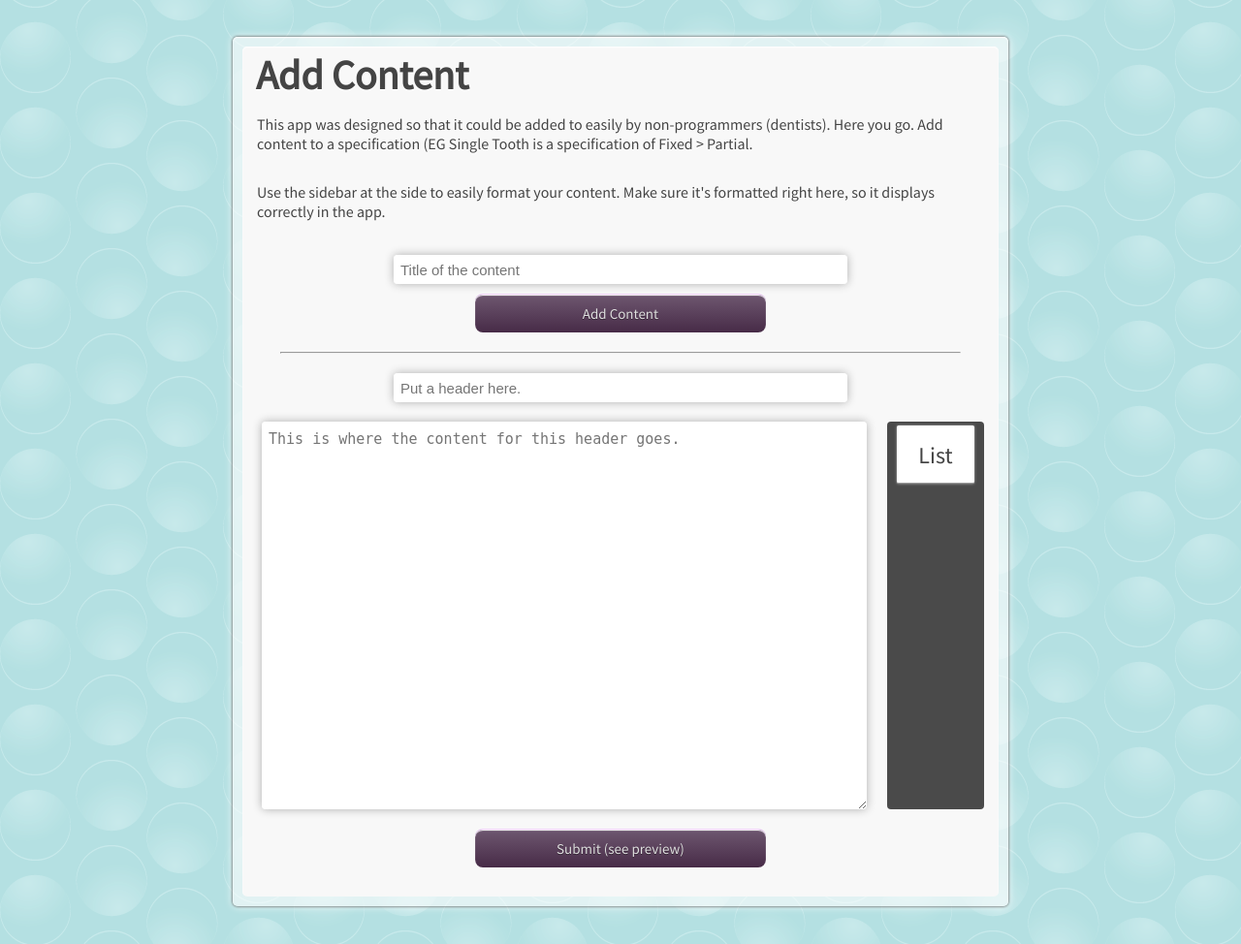
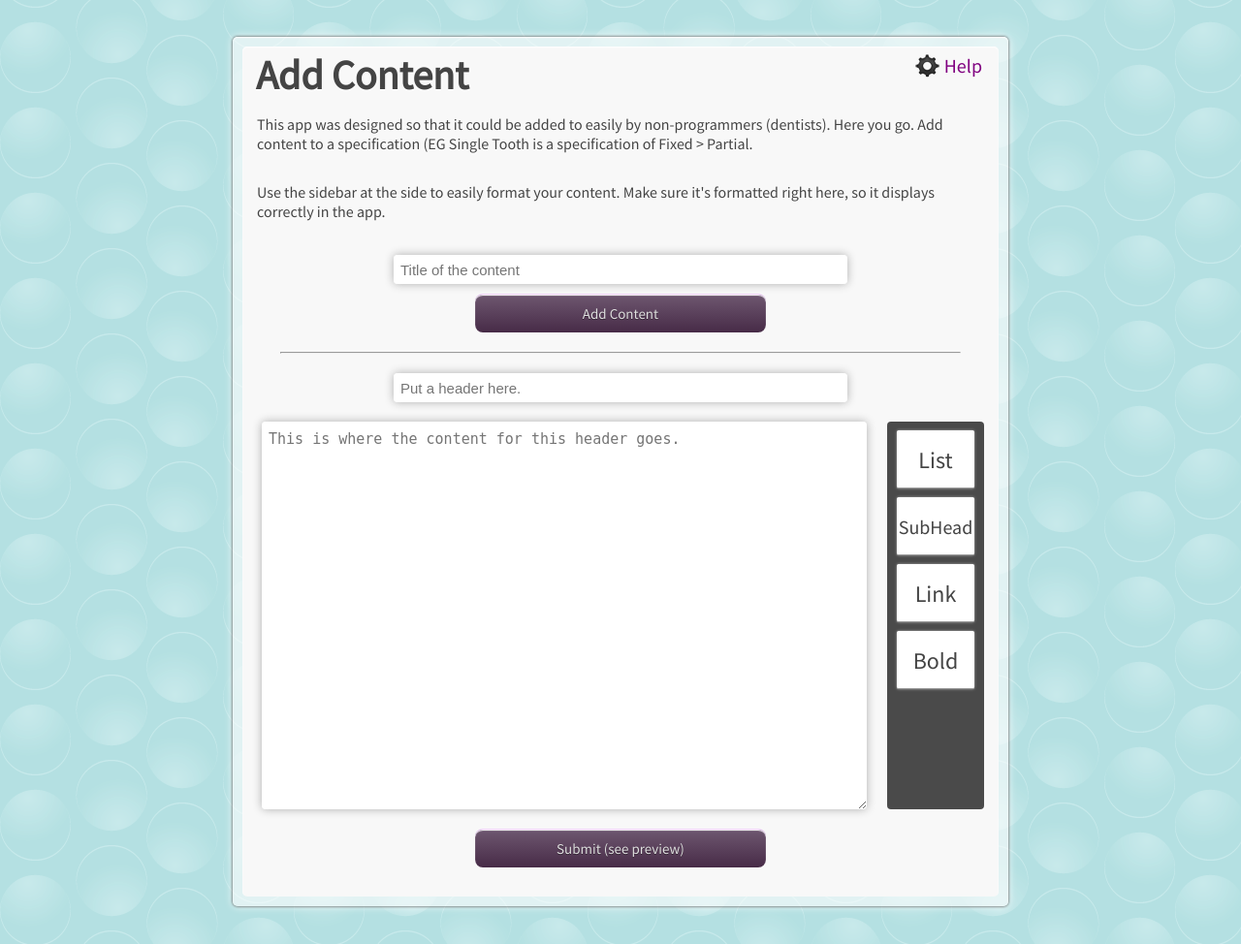
Before and after one commit to sampurcell93/Dental-App, a PHP site: page /CMS/index.php in a window 1280 px wide. Shown: the whole page at 97% size. Run offline with PHP 8.4, Linux system fonts and the light colour scheme; some libraries are stand-ins or nearby versions.

Commit message:
GUI work on CMS

```diff
--- a/CMS/css/style.css
+++ b/CMS/css/style.css
@@ -78,12 +78,12 @@ textarea, input[type="text"] {
   outline: none;
   margin: 20px;
   border: none;
-  max-width: 90%;
+  max-width: 80%;
   height: 400px;
   float: left; }
   textarea:focus, input[type="text"]:focus {
-    -webkit-box-shadow: 0px 0px 10px #313131;
-    box-shadow: 0px 0px 10px #313131; }
+    -webkit-box-shadow: 0px 0px 6px 0px #313131;
+    box-shadow: 0px 0px 6px 0px #313131; }
 
 input[type="text"] {
   float: none;
@@ -147,7 +147,7 @@ hr {
   background: rgba(0, 0, 0, 0.7);
   -webkit-border-radius: 4px;
   border-radius: 4px; }
-  .console .createList {
+  .console li {
     cursor: pointer;
     background: #d9d9d9;
     /* Old browsers */
@@ -171,7 +171,7 @@ hr {
     border-bottom: 1px solid #999;
     display: block;
     width: 80%;
-    margin: 4px auto;
+    margin: 9px auto;
     -webkit-border-radius: 2px;
     border-radius: 2px;
     height: 60px;
@@ -179,3 +179,54 @@ hr {
     text-align: center;
     line-height: 60px;
     font-size: 120%; }
+  .console .createSub {
+    font-size: 100%; }
+
+.help {
+  position: absolute;
+  top: 7px;
+  right: 17px;
+  background: url(../gear.png) no-repeat 0px 0px;
+  cursor: pointer;
+  overflow: visible;
+  padding-left: 30px; }
+
+aside {
+  z-index: 1000;
+  position: fixed;
+  pointer-events: none;
+  width: 500px;
+  display: block;
+  left: 50%;
+  padding: 17px 17px 17px 20px;
+  top: 100px;
+  display: none;
+  margin-left: -250px;
+  background: #d9d9d9;
+  /* Old browsers */
+  background: -moz-linear-gradient(top, white 0%, #e5e5e5 100%);
+  /* FF3.6+ */
+  background: -webkit-gradient(linear, left top, left bottom, color-stop(0%, white), color-stop(100%, #e5e5e5));
+  /* Chrome,Safari4+ */
+  background: -webkit-linear-gradient(top, white 0%, #e5e5e5 100%);
+  /* Chrome10+,Safari5.1+ */
+  background: -o-linear-gradient(top, white 0%, #e5e5e5 100%);
+  /* Opera 11.10+ */
+  background: -ms-linear-gradient(top, white 0%, #e5e5e5 100%);
+  /* IE10+ */
+  background: linear, to bottom, white 0%, #e5e5e5 100%;
+  /* W3C */
+  filter: progid:DXImageTransform.Microsoft.gradient(startColorstr='#ffffff', endColorstr='#e5e5e5',GradientType=0 );
+  /* IE6-9 */
+  -webkit-box-shadow: 0px 0px 20px black, inset 0px 0px 0px 1px white, 0px 0px 1003px 1000px #313131;
+  box-shadow: 0px 0px 20px black, inset 0px 0px 0px 1px white, 0px 0px 1003px 1000px #313131;
+  border-top: 1px solid #fff;
+  border-bottom: 1px solid #999;
+  -webkit-border-radius: 2px;
+  border-radius: 2px; }
+  aside ul {
+    font-size: 80%;
+    padding-left: 20px; }
+
+.pointers {
+  pointer-events: auto; }
--- a/CMS/css/style.scss
+++ b/CMS/css/style.scss
@@ -87,13 +87,13 @@ textarea, input[type="text"] {
 	outline: none;
 	margin: 20px;
 	border: none;
-	max-width: 90%;
+	max-width: 80%;
 	height: 400px;
 	float: left;
 
 	&:focus {
 
-		@include box-shadow(0px 0px 10px #313131);
+		@include box-shadow(0px 0px 6px 0px #313131);
 
 	}
 }
@@ -174,7 +174,7 @@ hr {
 	background: rgba(0,0,0,.7);
 	@include border-radius(4px);
 
-	.createList {
+	li {
 
 		cursor: pointer;
 		background: #d9d9d9; /* Old browsers */
@@ -190,7 +190,7 @@ hr {
 		border-bottom: 1px solid #999;
 		display: block;
 		width: 80%;
-		margin: 4px auto;
+		margin: 9px auto;
 		@include border-radius(2px);
 		height: 60px;
 		background: #fff;
@@ -200,7 +200,51 @@ hr {
 
 	}
 
-	.createSub {}
+	.createSub { font-size: 100%; }
+}
 
+.help {
+
+	position: absolute;
+	top: 7px;
+	right: 17px;
+	background: url(../gear.png) no-repeat 0px 0px ;
+	cursor: pointer;
+	overflow: visible;
+	padding-left: 30px;
 
 }
+
+aside {
+
+	z-index: 1000;
+	position: fixed;
+	pointer-events: none;
+	width: 500px;
+	display: block;
+	left: 50%;
+	padding: 17px 17px 17px 20px;
+	top: 100px;
+	display: none;
+	margin-left: -250px;
+	background: #d9d9d9; /* Old browsers */
+	background: -moz-linear-gradient(top,  rgba(255,255,255,1) 0%, rgba(229,229,229,1) 100%); /* FF3.6+ */
+	background: -webkit-gradient(linear, left top, left bottom, color-stop(0%,rgba(255,255,255,1)), color-stop(100%,rgba(229,229,229,1))); /* Chrome,Safari4+ */
+	background: -webkit-linear-gradient(top,  rgba(255,255,255,1) 0%,rgba(229,229,229,1) 100%); /* Chrome10+,Safari5.1+ */
+	background: -o-linear-gradient(top,  rgba(255,255,255,1) 0%,rgba(229,229,229,1) 100%); /* Opera 11.10+ */
+	background: -ms-linear-gradient(top,  rgba(255,255,255,1) 0%,rgba(229,229,229,1) 100%); /* IE10+ */
+	background: linear-gradient(to bottom,  rgba(255,255,255,1) 0%,rgba(229,229,229,1) 100%); /* W3C */
+	filter: progid:DXImageTransform.Microsoft.gradient( startColorstr='#ffffff', endColorstr='#e5e5e5',GradientType=0 ); /* IE6-9 */
+	@include box-shadow( 0px 0px 20px #000,inset 0px 0px 0px 1px #fff, 0px 0px 1003px 1000px #313131);
+	border-top: 1px solid #fff;
+	border-bottom: 1px solid #999;
+	@include border-radius(2px);
+
+	ul {
+		font-size: 80%;
+		padding-left: 20px;
+	}
+
+}
+
+.pointers { pointer-events: auto; }
--- a/CMS/index.php
+++ b/CMS/index.php
@@ -11,9 +11,24 @@
 		</head>
 
 		<body>
+			<aside>
+				<a class="help">Close</a>
+					<h3>Tips:</h3>
 
+						<ul>
+							<li>Use the console at right of each textbox to add headers, lists of items, links, and pictures.</li>
+							<li>This system is still new, so make sure that when you enter your information, it's correct.
+							 It can be changed after the fact, but not by you.</li>
+							 <li>Feedback always helps! <a href="mailto:samuel.purcell@tufts.edu">Samuel.Purcell@tufts.edu</a></li>
+						</ul>
+
+					</aside>
 			<div id="lander_wrap">
 				<div id="lander">
+
+					<a class="help" title="help" >Help</a>
+
+
 
 					<h1>Add Content</h1>
 					<p>This app was designed so that it could be added to easily by non-programmers (dentists).
--- a/CMS/main.js
+++ b/CMS/main.js
@@ -3,13 +3,21 @@
 
 $(document).ready(function() {
 
-			//tie consoles to textareas to allow for GUI style editing
+			//tie consoles to textareas to allow for GUI style editing,
 			var index_count = 1;
 
-			//begin with a console and a header
+		//begin with a console and a header in content
 		$(".content").append(newHeader(0)).append(newConsole(0));
 
-		$(".addHeader").click(function() {
+		$(".help").click(function(e) {
+
+			e.preventDefault();
+			$("aside").fadeToggle("fast").toggleClass("pointers");
+
+
+		});
+
+		$(".addHeader").on("click",function() {
 
 			console.log(newHeader(index_count));
 			console.log(newConsole(index_count));
@@ -17,8 +25,20 @@ $(document).ready(function() {
 			$(".content").append(newConsole(index_count));
 			index_count++;
 
+		});
 
+		//when they click the a list button, denoted by the create subclass, the proper text is
+		//inserted into the box
+		$("[class*=create]").live("click",function() {
+			//get pairing of console to textarea
+			var pair = $(this).parent().attr("data-rel");
+			var pairVal = $("#" + pair).attr("value");
+			//append list item to textarea
+			$("#" + pair).attr("value", pairVal +
+				$(this).attr("data-content") + "\n");
 		});
+
+
 
 });
 
@@ -34,11 +54,13 @@ function newHeader(the_index) {
 
 		}
 
-//same as header, but with a console.
+//same as header, but with a console for easy text editing.
 function newConsole(the_index) {
-
-	var list = "<li class='createList'>List</li>";
-	var console = "<ul class='console' data-rel='head" + the_index + "'>" + list + "</ul>";
+	var bold = "<li data-content='<strong>Bold text here</strong>' class='createBold' >Bold</li>";
+	var list = "<li data-content='<ul>\n<li>List item</li>\n<li>List item</li>\n<li>List item</li>\n</ul>' class='createList'>List</li>";
+	var link = "<li data-content='<a href=\"http://yourlinkhere.com\" >Name your link</a>' class='createLink'>Link</li>";
+	var subheader = "<li data-content='<h3>Your subheader here</h3>' class='createSub'>SubHead</li>";
+	var console = "<ul class='console' data-rel='text" + the_index + "'>" + list + subheader + link + bold + "</ul>";
 
 		consoles[the_index] = console;
 
```
Also changed, not shown: CMS/gear.png (added), CMS/insert.php (line endings or trailing spaces).
